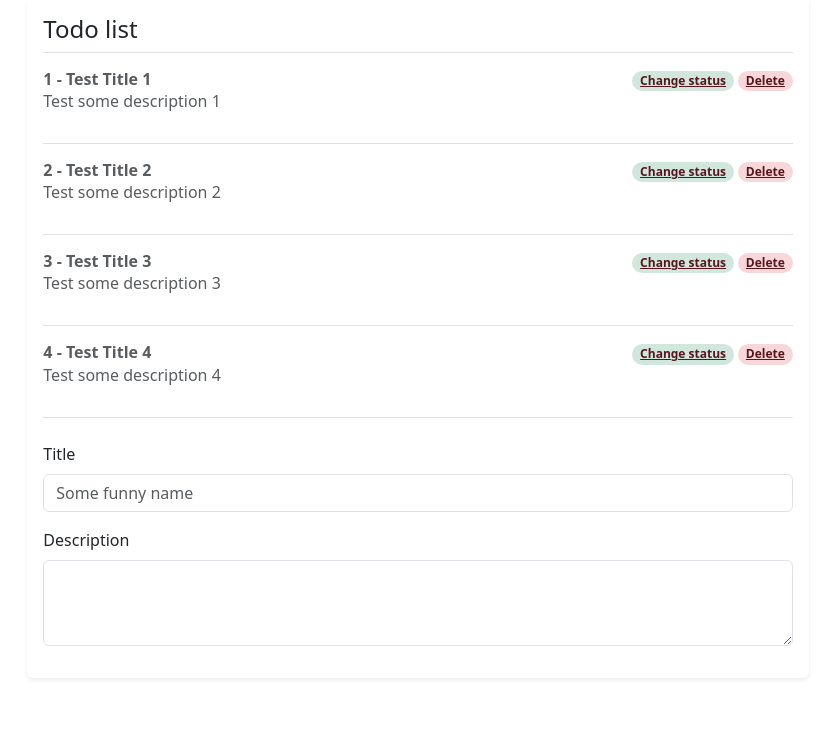
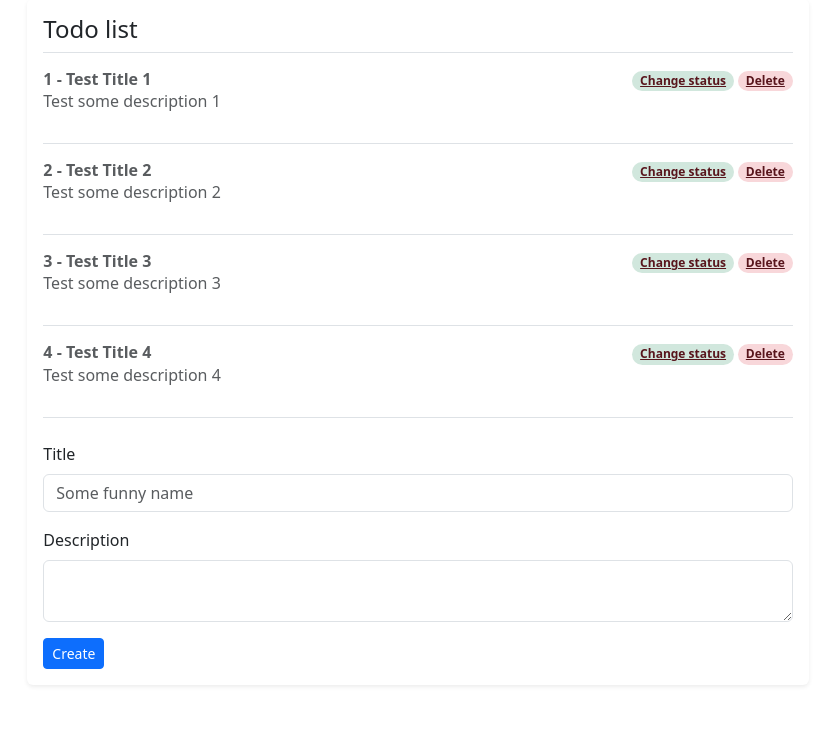
Before and after one commit to pnakongit/flask-started-with-flask-homework, a Flask app: page /tasks in a window 1280 px wide. Shown: the part 65-814 px from the top of the page, without its empty margins (222-1057 px from the left). Before the commit the page ends 744 px from the top, so only its background shows below. Run offline with Flask 3, Linux system fonts and the light colour scheme.

Commit message:
Add form for creating task in todo_list.html

```diff
--- a/templates/todo_list.html
+++ b/templates/todo_list.html
@@ -24,15 +24,17 @@
           </div>
         {% endfor %}
 
-        <form class="mt-4" method="POST">
+        <form class="mt-4" method="post" action="{{ url_for("todo_create") }}">
           <div class="mb-3">
-            <label for="exampleFormControlInput1" class="form-label">Title</label>
-            <input type="email" class="form-control" id="exampleFormControlInput1" placeholder="Some funny name">
+            <label for="FormControlInput1" class="form-label">Title</label>
+            <input type="text" class="form-control" id="FormControlInput1" name="title"
+                   placeholder="Some funny name">
           </div>
           <div class="mb-3">
-            <label for="exampleFormControlTextarea1" class="form-label">Description</label>
-            <textarea class="form-control" id="eFormControlTextarea1" rows="3"></textarea>
+            <label for="FormControlTextarea1" class="form-label">Description</label>
+            <textarea class="form-control" id="FormControlTextarea1" name="description" rows="2"></textarea>
           </div>
+          <button type="submit" class="btn btn-primary btn-sm">Create</button>
         </form>
       </div>
     </div>
```
